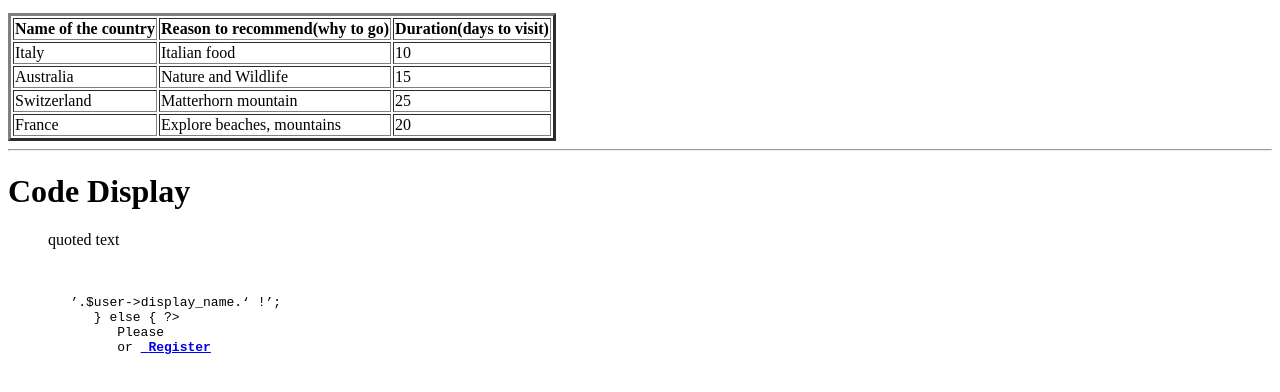
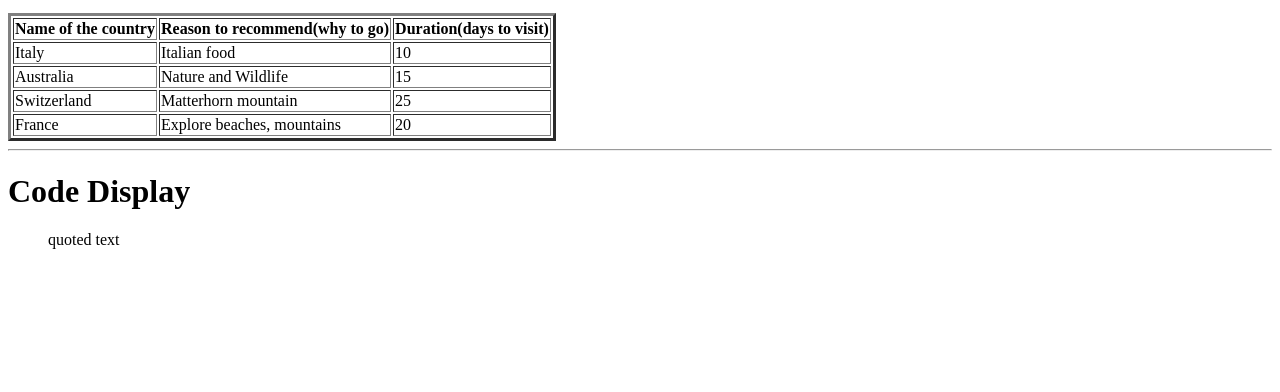
Before and after one commit to 44-563-Web-Apps-S23/44563-webapps-assignment-3-SwarupaJinne, a plain HTML site: page index.html in a window 1280 px wide. Shown: the part 604-996 px from the top of the page. Drawn offline with Linux system fonts and the light colour scheme.

Commit message:
changes after adding bonus file

```diff
--- a/index.html
+++ b/index.html
@@ -67,16 +67,14 @@
 
 <blockquote cite=“https://stackoverflow.com/questions/19946972/wordpress-check-if-user-is-logged-in”> quoted text </blockquote >
 <pre>
-    <div id="user-details">
-        <?php
-           if (is_user_logged_in()) {
-              $user = wp_get_current_user();
-              echo ‘Welcome back <strong>’.$user->display_name.‘</strong> !’;
-           } else { ?>
-              Please <strong><?php wp_loginout(); ?></strong>
-              or <a href="<?php echo get_option(’home’); ?>/wp-login.php?action=register"> <strong>Register</strong></a>
-        <?php } ?>
-        </div>
+    <?php query_posts('cat=-3'); ?>
+
+    <?php if (have_posts()) : ?>
+    <?php while (have_posts()) : the_post(); ?>
+    <h3></h3>
+    <p><?php the_time('F jS, Y') ?></p>
+    <?php the_content(); ?>
+    <?php endwhile; ?>
 </pre>
 
 
```
Also changed, not shown: bonus.html (+1 -1 lines).
